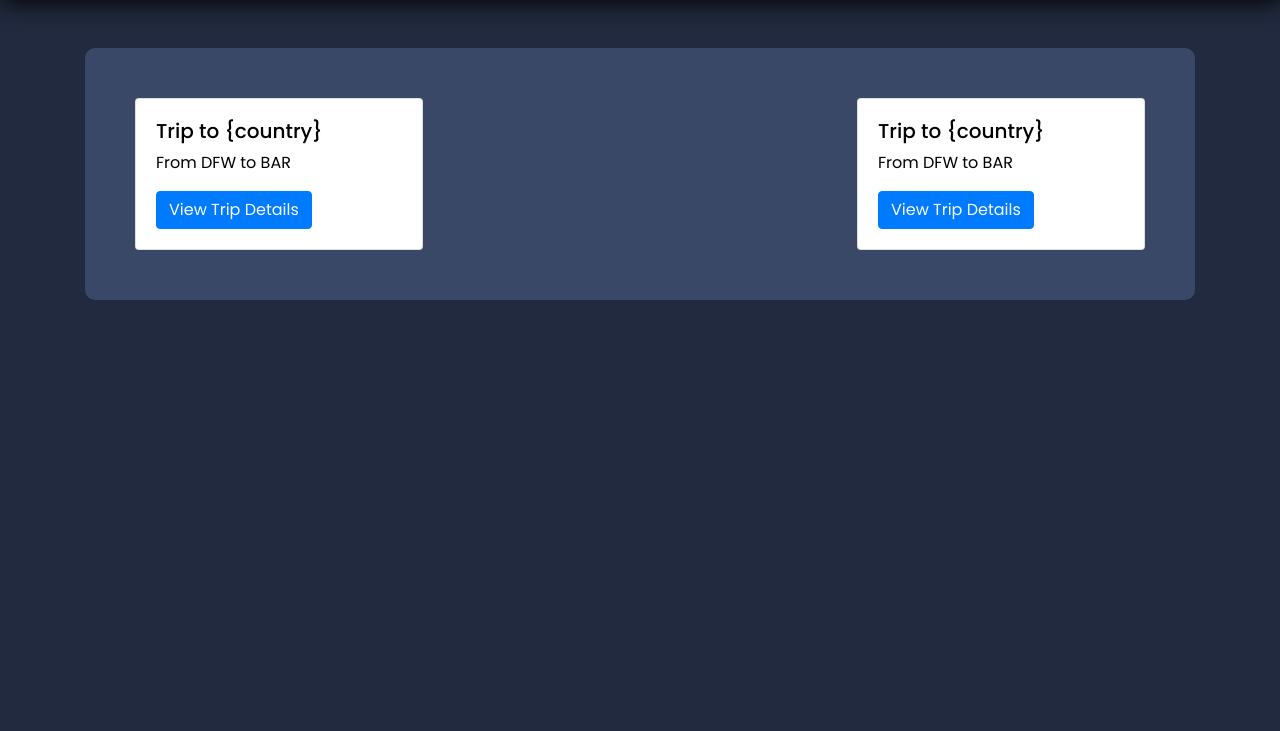
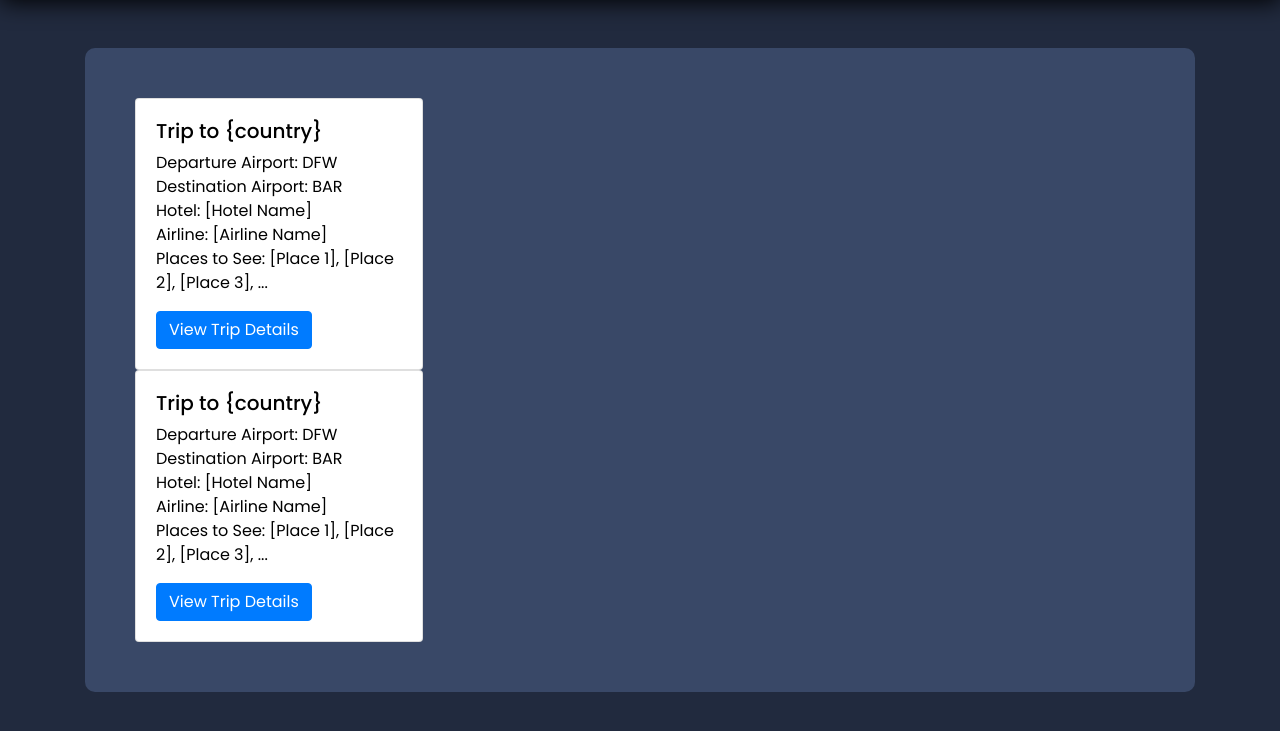
Before and after one commit to ElvinLit/AlgoNavigators, a Flask app: page /planner in a window 1280 px wide. Shown: the part 56-787 px from the top of the page. Run offline with Flask 3, Linux system fonts and the light colour scheme; parts of the project's set-up code (start-up, migrations or seed data) failed here and were passed over; some libraries are stand-ins or nearby versions.

Commit message:
new template for trip planning page cards

```diff
--- a/website/templates/planner.html
+++ b/website/templates/planner.html
@@ -12,20 +12,34 @@
     <div class="card" style="width: 18rem;">
         <div class="card-body">
             <h5 class="planner-card-title" style="color: black;">Trip to {country}</h5>
-        <p class="planner-card-text" style="color: black;">From DFW to BAR</p>
+            <p class="planner-card-text" style="color: black;">
+                Departure Airport: DFW<br>
+                Destination Airport: BAR<br>
+                Hotel: [Hotel Name]<br>
+                Airline: [Airline Name]<br>
+                Places to See: [Place 1], [Place 2], [Place 3], ...
+            </p>
             <a href="#" class="btn btn-primary" data-toggle="modal" data-target="#tripModal1">View Trip Details</a>
         </div>
     </div>
+</div>
 
+<div class="planner-card-container">
   <div class="card" style="width: 18rem;">
       <div class="card-body">
           <h5 class="planner-card-title" style="color: black;">Trip to {country}</h5>
-        <p class="planner-card-text" style="color: black;">From DFW to BAR</p>
-        <a href="#" class="btn btn-primary" data-toggle="modal" data-target="#tripModal2">View Trip Details</a>
+          <p class="planner-card-text" style="color: black;">
+              Departure Airport: DFW<br>
+              Destination Airport: BAR<br>
+              Hotel: [Hotel Name]<br>
+              Airline: [Airline Name]<br>
+              Places to See: [Place 1], [Place 2], [Place 3], ...
+          </p>
+          <a href="#" class="btn btn-primary" data-toggle="modal" data-target="#tripModal1">View Trip Details</a>
       </div>
   </div>
 </div>
-</div>
+
 
 <!-- Modal 1 -->
 <div class="modal fade" id="tripModal1" tabindex="-1" role="dialog" aria-labelledby="tripModalLabel1" aria-hidden="true">
```
Lines whose indentation alone changed are shown as unchanged.
